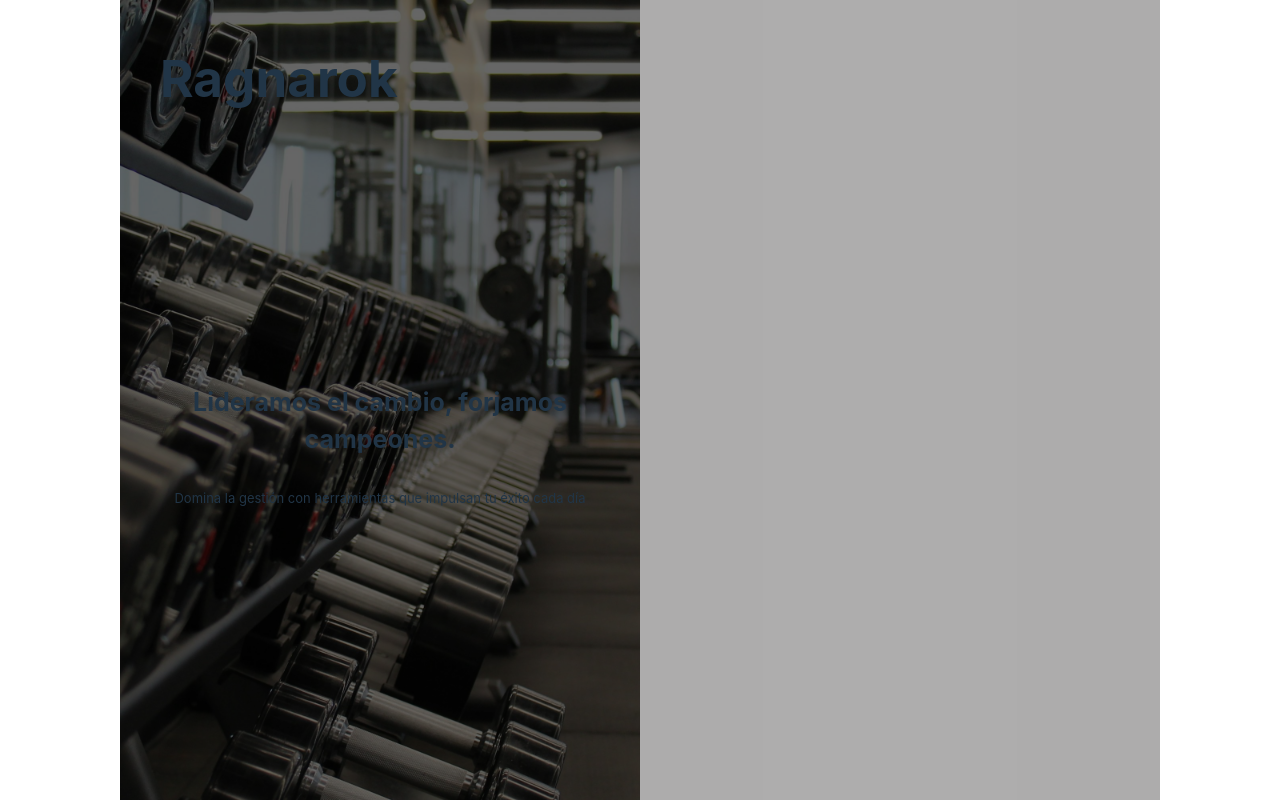
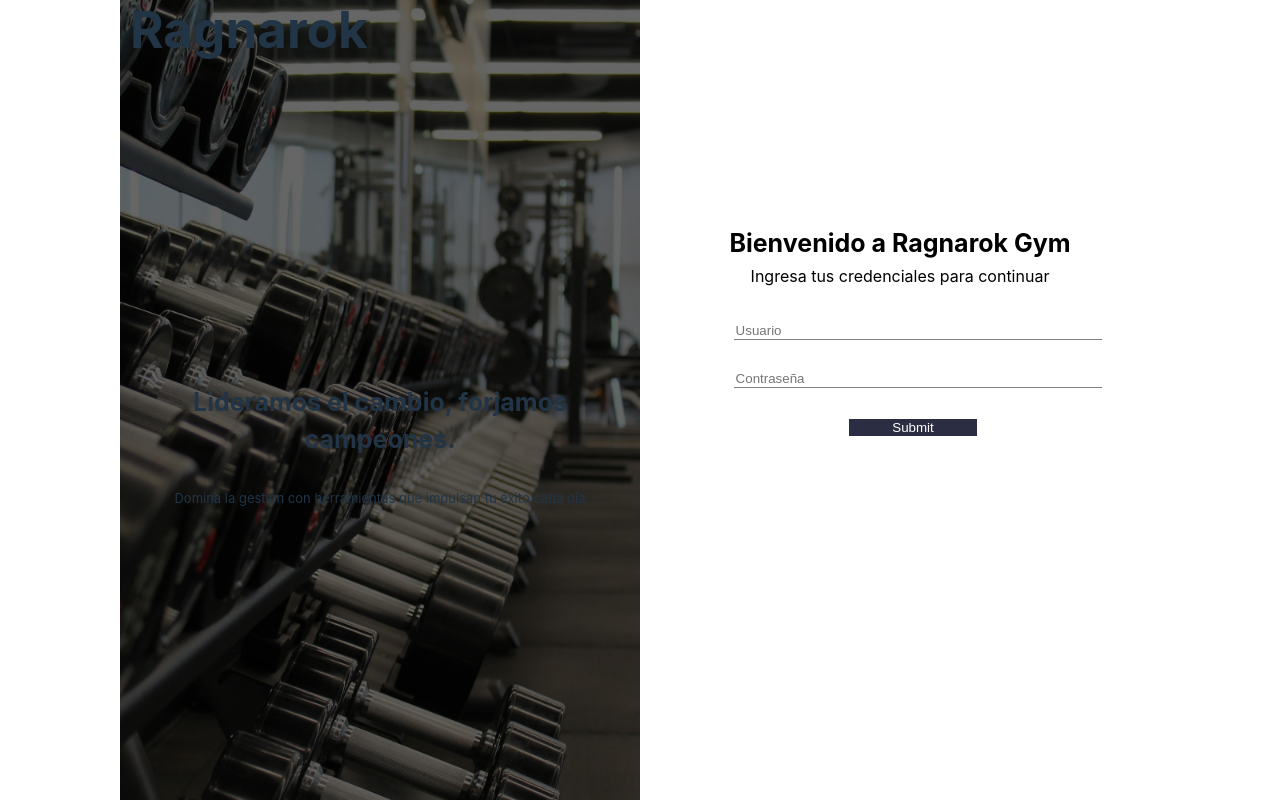
Before and after one commit to brayanfu038/GymRepository, a React (Vite) app in the folder frontend-gym/: page / in a window 1280 px wide. Built offline with nearby package versions, Linux system fonts and the light colour scheme.

Commit message:
Login terminado

```diff
--- a/frontend-gym/src/Components/Login.css
+++ b/frontend-gym/src/Components/Login.css
@@ -1,4 +1,5 @@
 .main{
+  display: flex;
   width: 130vh;
   height: 100vh;
   background-color: rgba(111, 109, 109, 0.563);
@@ -24,9 +25,12 @@
 }
 
 h1{
+  /* font-size: 12px; */
   margin-top: 0;
-  margin-left: 40px;
-  padding-top: 50px;
+  margin-left: 10px;
+  padding-top: 1px;
+  /* background-color: red; */
+  /* font-size: 18px; */
 }
 
 h2{
@@ -40,7 +44,7 @@ h2{
 
 }
 
-p{
+.text{
   width: 90%;
   font-size: 13px;
   position: absolute;
@@ -52,3 +56,50 @@ p{
   text-align: center;
   margin-top: 3px;
 }
+
+.divRight{
+  height: 100%;
+  width: 50%;
+  background-color: white;
+}
+
+h3{
+  color: black;
+  text-align: center;
+  font-size: 25px;
+  position: relative;
+  top: 25%;
+}
+.txt{
+  color: black;
+  text-align: center;
+  position: relative;
+  top: 22%;
+}
+.formulario{
+  display: flex;
+  flex-direction: column; /* ← fuerza a que los hijos estén en columna */
+  align-items: flex-start; /* alinea los elementos al inicio (izquierda) */
+  gap: 20px; /* espacio entre inputs */
+  /* background-color: red; */
+  position: relative;
+  top: 23%;
+}
+.input{
+  width: 70%;
+  background-color: transparent;
+  border: none;
+  border-bottom: 1px solid gray;
+  margin-left: 18%;
+  margin-top: 10px;
+  color: black;
+}
+
+#sendLogin{
+  border: 1px solid rgb(255, 255, 255);
+  background-color: #2b2d42;
+  color: white;
+  width: 25%;
+  position: relative;
+  margin-left: 40%;
+}
--- a/frontend-gym/src/Components/Login.tsx
+++ b/frontend-gym/src/Components/Login.tsx
@@ -8,10 +8,17 @@ const Login: React.FC = () => {
     <div className='divContLeft'>
       <h1>Ragnarok</h1>
       <h2>Lideramos el cambio, forjamos campeones.</h2>
-      <p>Domina la gestión con herramientas que impulsan tu éxito cada día</p>
+      <p className='text'>Domina la gestión con herramientas que impulsan tu éxito cada día</p>
     </div>
   </div>
   <div className='divRight'>
+    <h3>Bienvenido a Ragnarok Gym</h3>
+    <p className='txt'>Ingresa tus credenciales para continuar</p>
+    <form className='formulario' action="">
+      <input className='input' type="text" placeholder='Usuario'/>
+      <input className='input' type="password" placeholder='Contraseña' />
+      <input className='input' id='sendLogin' type="submit" />
+    </form>
   </div>
 </div>
 
```
